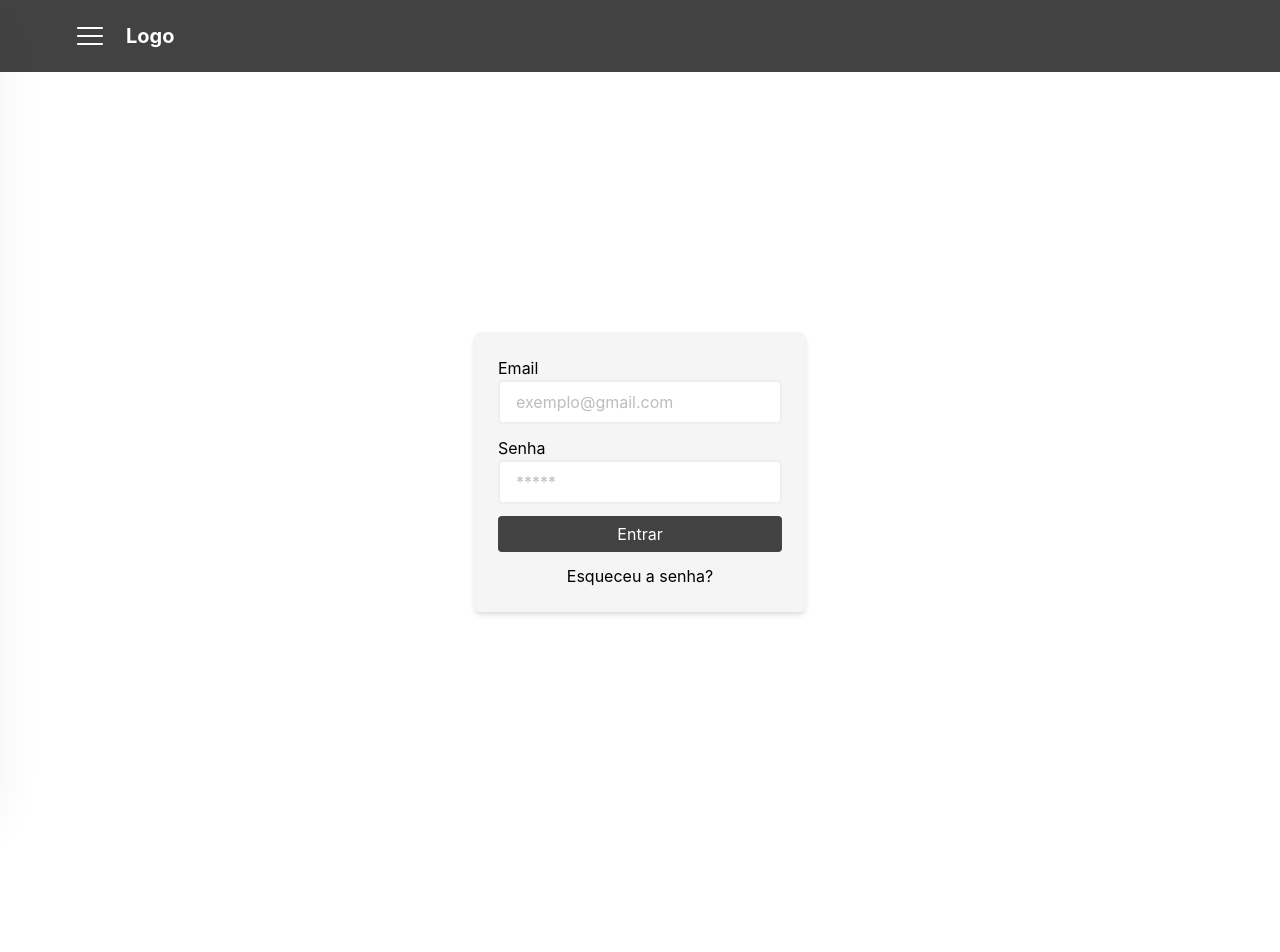
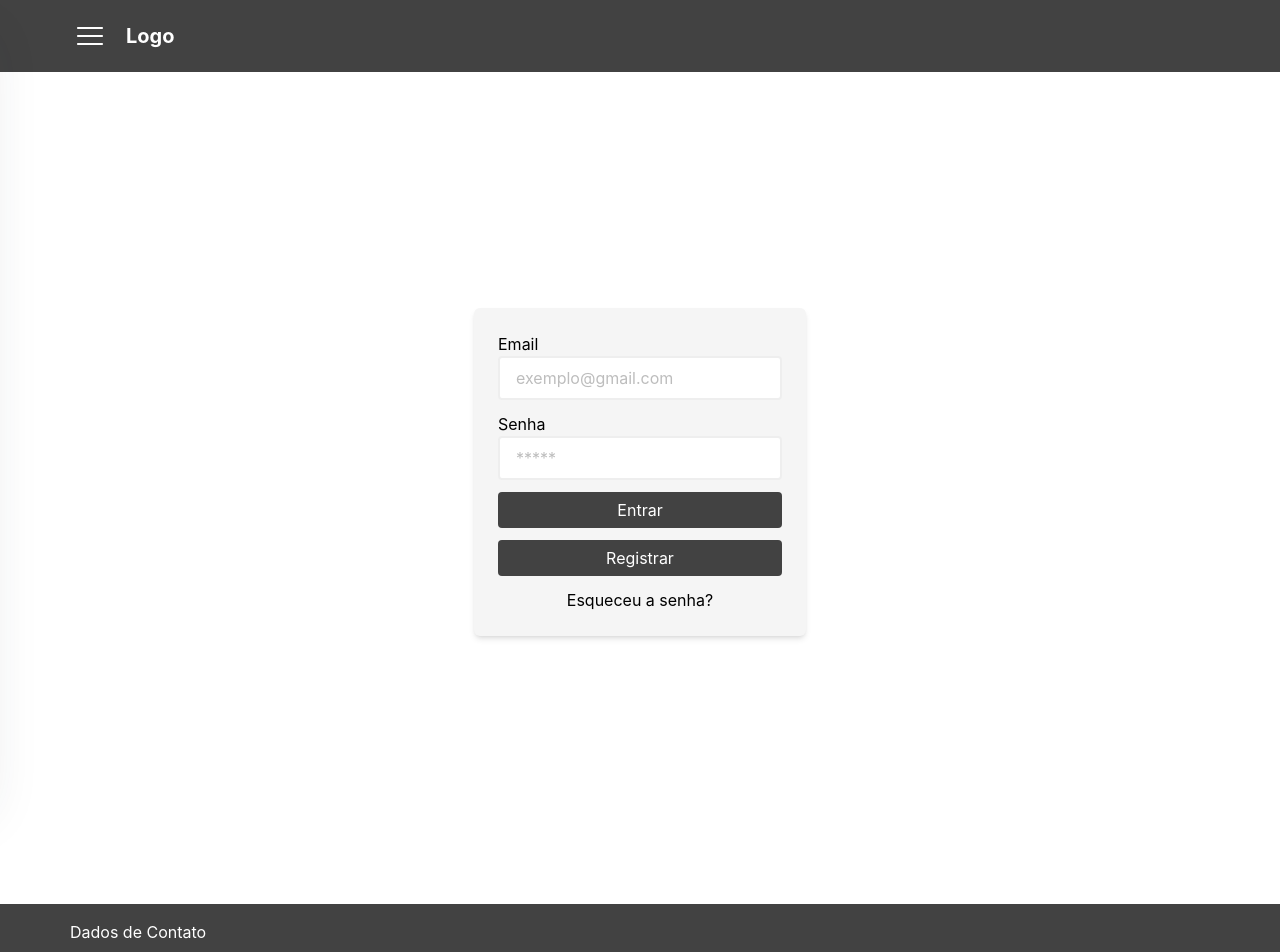
Before and after one commit to eduardo-ibarr/pi-v-client, a React (Vite) app: page /login in a window 1280 px wide. Shown: the top 952 px of the page. Before the commit the page ends 872 px from the top, so only its background shows below. Built offline with nearby package versions, Linux system fonts and the light colour scheme.

Commit message:
add new button

```diff
--- a/src/App.tsx
+++ b/src/App.tsx
@@ -18,9 +18,9 @@ const router = createBrowserRouter([
     element: <PageNotFound />,
   },
   {
-    path: "register",
+    path: "/register",
     element: <RegisterPage />,
-  }
+  },
 ]);
 
 export default function App() {
--- a/src/pages/Login/index.tsx
+++ b/src/pages/Login/index.tsx
@@ -1,5 +1,7 @@
 // import Footer from "../../components/Footer";
+import Footer from "../../components/Footer";
 import Header from "../../components/Header";
+import { Link } from "react-router-dom";
 
 function LoginPage() {
   return (
@@ -34,13 +36,20 @@ function LoginPage() {
             >
               Entrar
             </button>
+            <button
+              type="button"
+              className="bg-gray-800 w-full text-white cursor-pointer transition duration-1000
+            rounded h-9 hover:bg-white hover:text-black"
+            >
+              <Link to="/register">Registrar</Link>
+            </button>
             <a href="#" className="hover:border-blue-400 ">
               Esqueceu a senha?
             </a>
           </form>
         </div>
       </div>
-      {/* <Footer /> */}
+      <Footer />
     </div>
   );
 }
```
